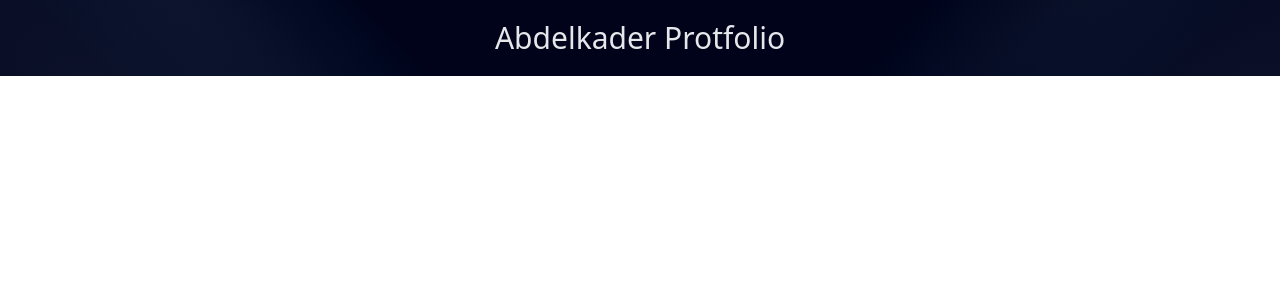
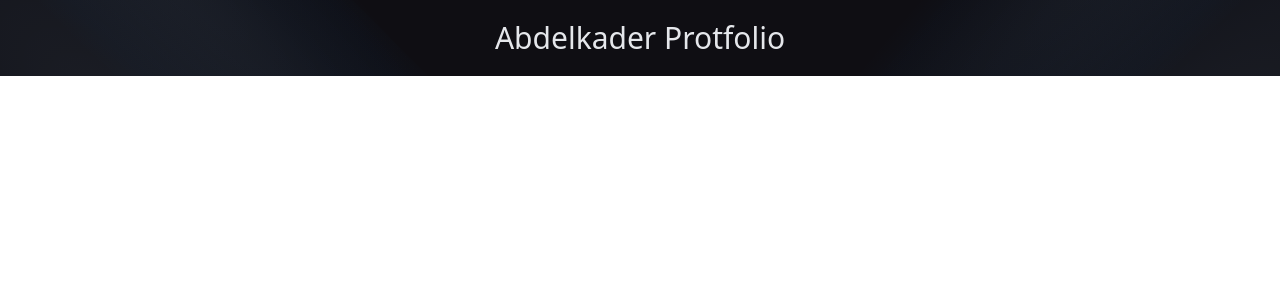
Before and after one commit to RyoDagg/next-portfolio, a Next.js app: page / in a window 1280 px wide. Shown: the top 300 px of the page. Built offline with nearby package versions, Linux system fonts and the light colour scheme.

Commit message:
Add mini-svg-data-uri dependency and enhance Tailwind CSS configuration with SVG background utilities

```diff
--- a/package.json
+++ b/package.json
@@ -10,6 +10,7 @@
   },
   "dependencies": {
     "clsx": "^2.1.1",
+    "mini-svg-data-uri": "^1.4.4",
     "motion": "^12.0.6",
     "next": "15.1.6",
     "react": "^19.0.0",
--- a/tailwind.config.ts
+++ b/tailwind.config.ts
@@ -1,4 +1,11 @@
 import type { Config } from "tailwindcss";
+
+const svgToDataUri = require("mini-svg-data-uri");
+
+const colors = require("tailwindcss/colors");
+const {
+  default: flattenColorPalette,
+} = require("tailwindcss/lib/util/flattenColorPalette");
 
 export default {
   content: [
@@ -13,10 +20,45 @@
         foreground: "var(--foreground)",
         black: {
           DEFAULT: "#000",
-          100: "#000319",
+          100: "#0f0e13",
         },
       },
     },
   },
-  plugins: [],
+  plugins: [
+    addVariablesForColors,
+    function ({ matchUtilities, theme }: any) {
+      matchUtilities(
+        {
+          "bg-grid": (value: any) => ({
+            backgroundImage: `url("${svgToDataUri(
+              `<svg xmlns="http://www.w3.org/2000/svg" viewBox="0 0 32 32" width="32" height="32" fill="none" stroke="${value}"><path d="M0 .5H31.5V32"/></svg>`
+            )}")`,
+          }),
+          "bg-grid-small": (value: any) => ({
+            backgroundImage: `url("${svgToDataUri(
+              `<svg xmlns="http://www.w3.org/2000/svg" viewBox="0 0 32 32" width="8" height="8" fill="none" stroke="${value}"><path d="M0 .5H31.5V32"/></svg>`
+            )}")`,
+          }),
+          "bg-dot": (value: any) => ({
+            backgroundImage: `url("${svgToDataUri(
+              `<svg xmlns="http://www.w3.org/2000/svg" viewBox="0 0 40 40" width="40" height="40" fill="none"><circle fill="${value}" id="pattern-circle" cx="10" cy="10" r="1.6257413380501518"></circle></svg>`
+            )}")`,
+          }),
+        },
+        { values: flattenColorPalette(theme("backgroundColor")), type: "color" }
+      );
+    },
+  ],
 } satisfies Config;
+
+function addVariablesForColors({ addBase, theme }: any) {
+  let allColors = flattenColorPalette(theme("colors"));
+  let newVars = Object.fromEntries(
+    Object.entries(allColors).map(([key, val]) => [`--${key}`, val])
+  );
+
+  addBase({
+    ":root": newVars,
+  });
+}
```
Also changed, not shown: 1 other file (tests, documents, lock files or other folders).
